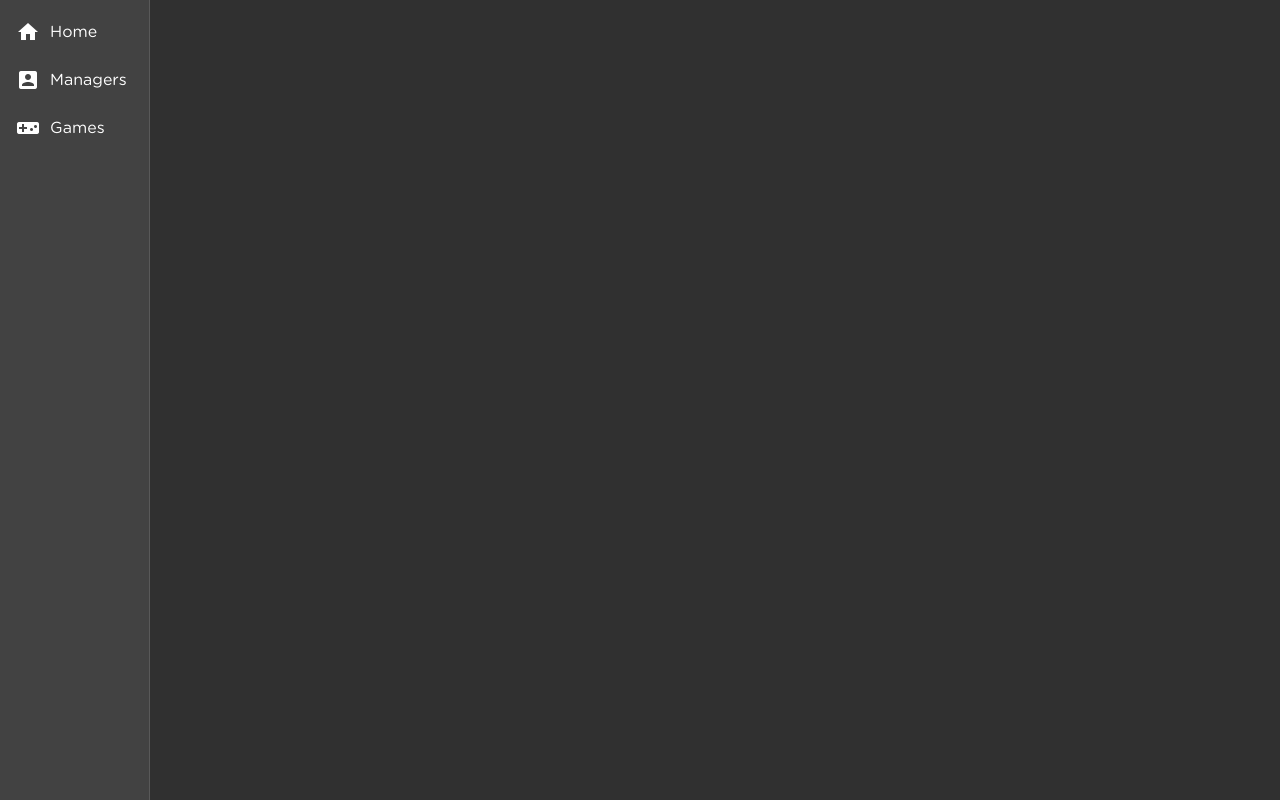
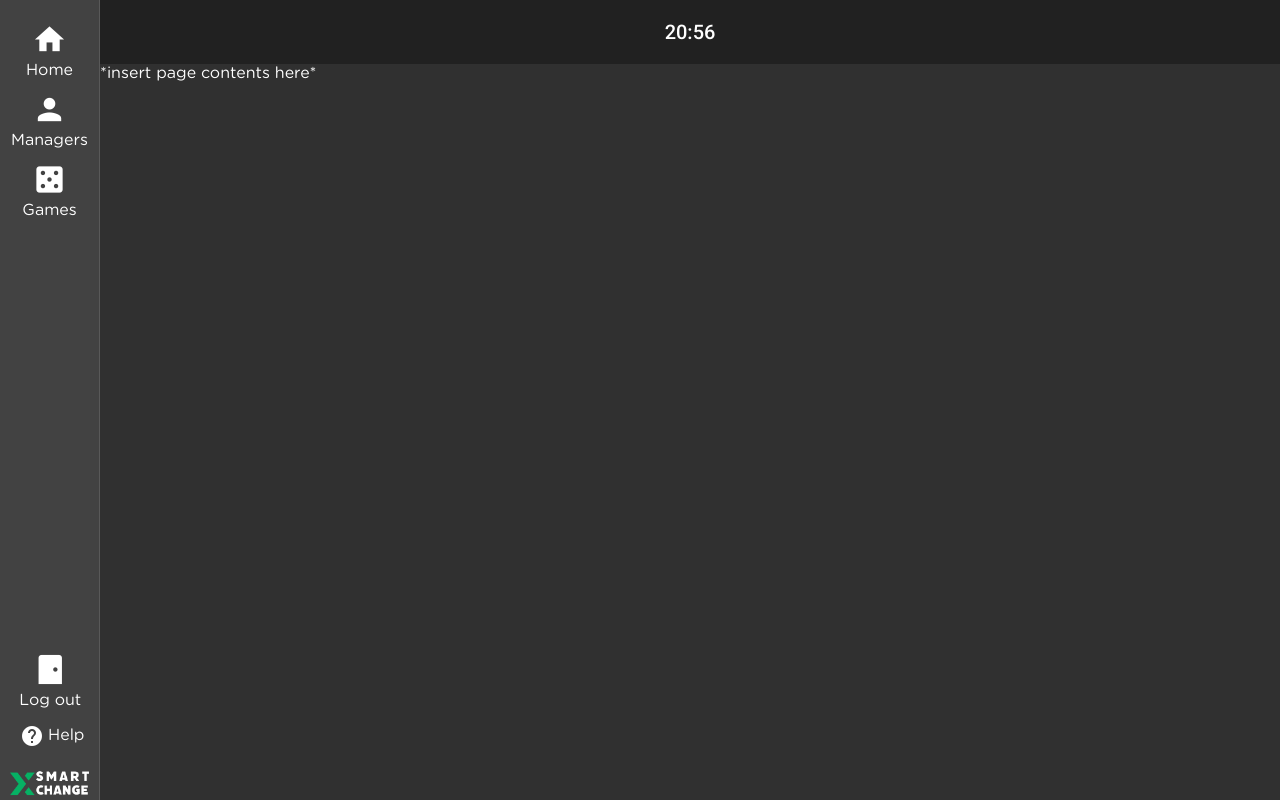
Before and after one commit to RobertoMourato/SmartXchange, an Angular app in the folder front-end/: page / in a window 1280 px wide. Built offline with nearby package versions, Linux system fonts and the light colour scheme.

Commit message:
[#56] <Feature> FINISHED SUPERADMIN NAV BAR
The component for the super admin nav is now finished

```diff
--- a/front-end/src/app/app.component.html
+++ b/front-end/src/app/app.component.html
@@ -1 +1,3 @@
-<app-nav></app-nav>
+<app-superadmin-nav>
+    *insert page contents here*
+</app-superadmin-nav>
--- a/front-end/src/app/app.module.ts
+++ b/front-end/src/app/app.module.ts
@@ -3,7 +3,7 @@ import { NgModule } from '@angular/core';
 
 import { AppComponent } from './app.component';
 import { BrowserAnimationsModule } from '@angular/platform-browser/animations';
-import { NavComponent } from './nav/nav.component';
+import { SuperadminNavComponent } from './superadmin-nav/superadmin-nav.component';
 import { LayoutModule } from '@angular/cdk/layout';
 import { MatToolbarModule } from '@angular/material/toolbar';
 import { MatButtonModule } from '@angular/material/button';
@@ -14,7 +14,7 @@ import { MatListModule } from '@angular/material/list';
 @NgModule({
   declarations: [
     AppComponent,
-    NavComponent
+    SuperadminNavComponent
   ],
   imports: [
     BrowserModule,
--- a/front-end/src/app/nav/nav.component.css
+++ /dev/null
@@ -1,33 +0,0 @@
-.sidenav-container {
-  height: 100%;
-}
-
-.sidenav {
-  width: 150px;
-}
-
-.sidenav .mat-toolbar {
-  background: inherit;
-}
-
-.mat-toolbar.mat-primary {
-  position: sticky;
-  top: 0;
-  z-index: 1;
-}
-
-.menu-item{
-  vertical-align: middle;
-}
-
-
-
-mat-icon{
-  margin-right: 10px;
-}
-
-
-.nav-icon{
-  display: flex;
-  flex-direction: column;
-}
--- a/front-end/src/app/nav/nav.component.html
+++ /dev/null
@@ -1,37 +0,0 @@
-<mat-sidenav-container class="sidenav-container">
-  <mat-sidenav #drawer class="sidenav" fixedInViewport
-      [attr.role]="(isHandset$ | async) ? 'dialog' : 'navigation'"
-      [mode]="(isHandset$ | async) ? 'over' : 'side'"
-      [opened]="(isHandset$ | async) === false">
-
-    <mat-nav-list>
-
-      <a mat-list-item href="#">
-        <mat-icon >home</mat-icon>
-        Home
-      </a>
-      <a mat-list-item href=#>
-          <mat-icon>account_box</mat-icon>
-          Managers
-      </a>
-      <a mat-list-item href=#>
-        <mat-icon>videogame_asset</mat-icon>
-          Games
-      </a>
-    </mat-nav-list>
-  </mat-sidenav>
-
-  <mat-sidenav-content>
-
-      <button
-        type="button"
-        aria-label="Toggle sidenav"
-        mat-icon-button
-        (click)="drawer.toggle()"
-        *ngIf="isHandset$ | async">
-        <mat-icon aria-label="Side nav toggle icon">menu</mat-icon>
-      </button>
-
-    <!-- Add Content Here -->
-  </mat-sidenav-content>
-</mat-sidenav-container>
--- /dev/null
+++ b/front-end/src/app/superadmin-nav/superadmin-nav.component.css
@@ -0,0 +1,61 @@
+.sidenav-container {
+  height: 100%;
+}
+
+.sidenav {
+  width: 100px;
+
+}
+
+.sidenav .mat-toolbar {
+  background: inherit;
+}
+
+.mat-toolbar.mat-primary {
+  position: sticky;
+  top: 0;
+  z-index: 1;
+}
+
+.timer{
+  text-align: center;
+  display: inline-block;
+  width: 100%;
+}
+
+.big-icons .mat-icon
+{
+  font-size: 35px !important;
+  height:35px !important;
+  width:35px !important;
+}
+
+.big-icons{
+  height: 60px !important;
+}
+
+:host ::ng-deep .big-icons .mat-list-item-content {
+  margin-top: 10px;
+  margin-bottom: 10px;
+  flex-direction: column !important;
+}
+
+.logo{
+  display:block;
+  margin:auto;
+}
+
+span{
+  white-space: nowrap;
+}
+
+.d-flex{
+  display: flex;
+  flex-direction: column;
+  justify-content: space-between;
+}
+
+.nav-footer{
+  position: absolute;
+  bottom:0;
+}
--- /dev/null
+++ b/front-end/src/app/superadmin-nav/superadmin-nav.component.html
@@ -0,0 +1,61 @@
+<mat-sidenav-container class="sidenav-container">
+  <mat-sidenav
+    #drawer
+    class="sidenav"
+    fixedInViewport
+    [attr.role]="(isHandset$ | async) ? 'dialog' : 'navigation'"
+    [mode]="(isHandset$ | async) ? 'over' : 'side'"
+    [opened]="(isHandset$ | async) === false"
+  >
+  <div class="d-flex">
+    <div>
+      <mat-nav-list >
+        <a mat-list-item class="big-icons" href="#">
+          <mat-icon matListIcon>home</mat-icon>
+          Home
+        </a>
+        <a mat-list-item class="big-icons" href="#">
+          <mat-icon matListIcon>person</mat-icon>
+          Managers
+        </a>
+        <a mat-list-item class="big-icons" href="#">
+          <mat-icon matListIcon>casino</mat-icon>
+          Games
+        </a>
+      </mat-nav-list>
+    </div>
+
+    <div class="nav-footer">
+      <mat-nav-list>
+        <a mat-list-item class="big-icons">
+          <mat-icon matListIcon>sensor_door</mat-icon>
+          <span>Log out</span>
+        </a>
+        <a mat-list-item>
+          <mat-icon matListIcon>help</mat-icon>
+          <span>Help</span>
+        </a>
+      </mat-nav-list>
+      <img src="assets/Logo.png" class="logo" width="80px" alt="Logo" />
+    </div>
+  </div>
+  </mat-sidenav>
+
+  <mat-sidenav-content>
+    <mat-toolbar>
+      <button
+        type="button"
+        aria-label="Toggle sidenav"
+        mat-icon-button
+        (click)="drawer.toggle()"
+        *ngIf="isHandset$ | async"
+      >
+        <mat-icon aria-label="Side nav toggle icon">menu</mat-icon>
+      </button>
+      <h2 class="timer">20:56</h2>
+    </mat-toolbar>
+
+    <ng-content></ng-content>
+    <!-- Add Content Here -->
+  </mat-sidenav-content>
+</mat-sidenav-container>
```
Also changed, not shown: front-end/src/app/superadmin-nav/superadmin-nav.component.ts (renamed from front-end/src/app/nav/nav.component.ts, +4 -4 lines), front-end/src/assets/Logo.png (added), 1 other file (tests, documents, lock files or other folders).
